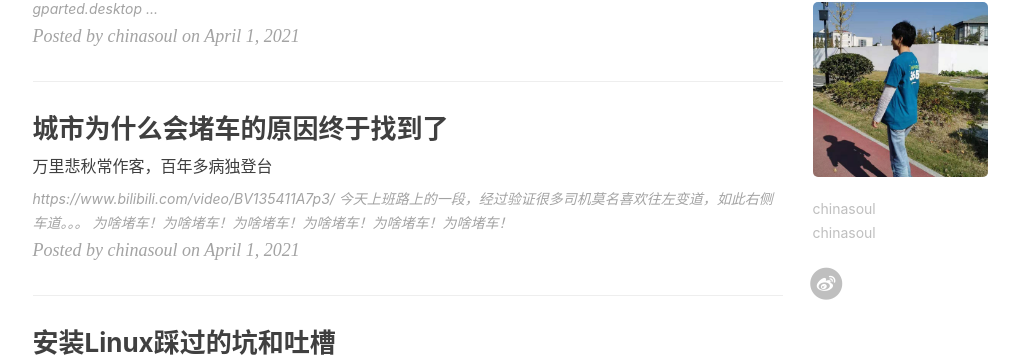
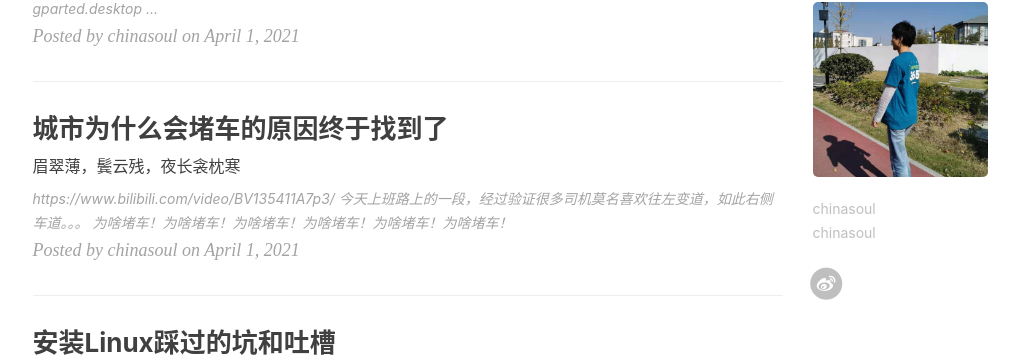
Before and after one commit to chinasoul/chinasoul.github.io, a Jekyll site: the page built from index.html, in a window 1280 px wide. Shown: the part 593-950 px from the top of the page, without its empty margins (135-1154 px from the left). Built offline with Jekyll 4.4.1, drawn with Linux system fonts in a browser that asks for light colours; nearby versions of some CDN libraries; the list of posts is cut into pages by our own code; comment, search, counter and statistics services are not loaded.

Commit message:
Update 2021-04-01-why-trafficjam.markdown

```diff
--- a/_posts/2021-04-01-why-trafficjam.markdown
+++ b/_posts/2021-04-01-why-trafficjam.markdown
@@ -1,7 +1,7 @@
 ---
 layout:     post
 title:      "城市为什么会堵车的原因终于找到了"
-subtitle:   "万里悲秋常作客，百年多病独登台"
+subtitle:   "眉翠薄，鬓云残，夜长衾枕寒"
 date:       2021-04-01
 author:     "chinasoul"
 header-img: "img/post-bg-5.jpg"
```
